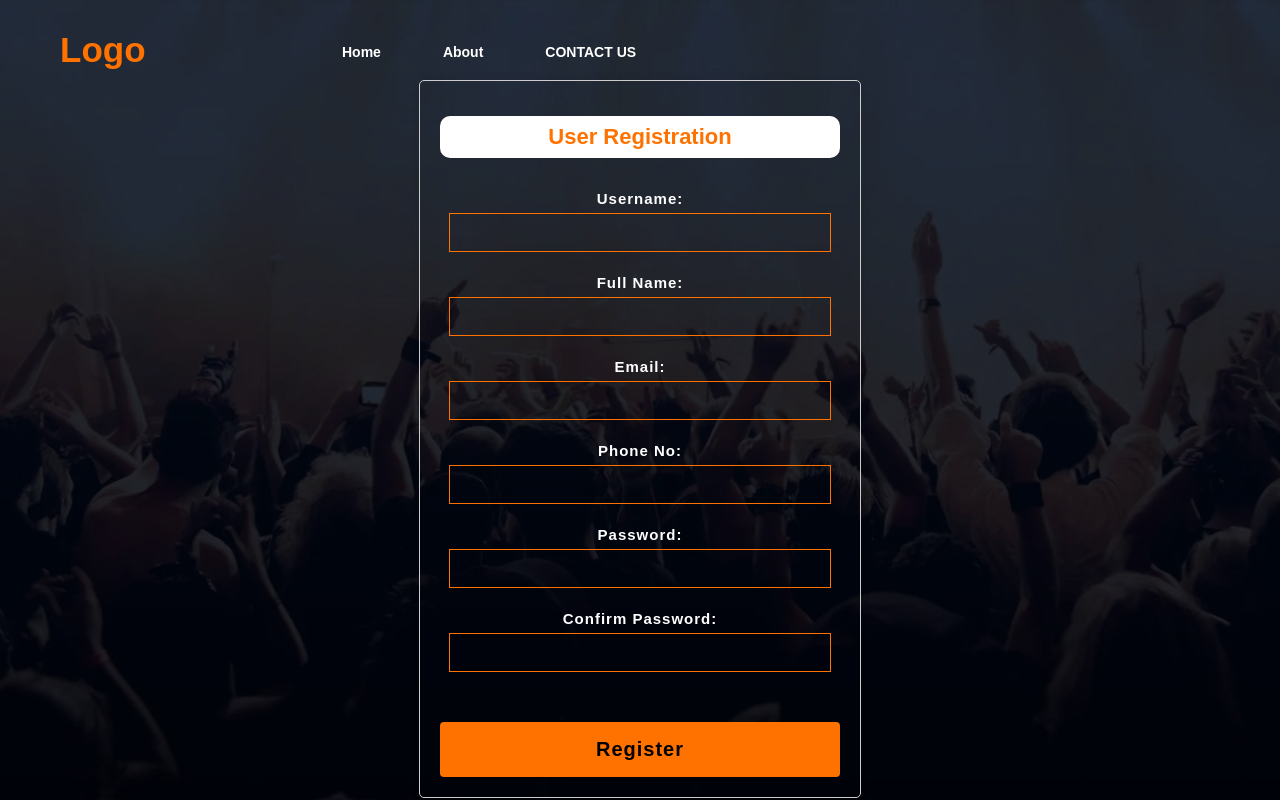
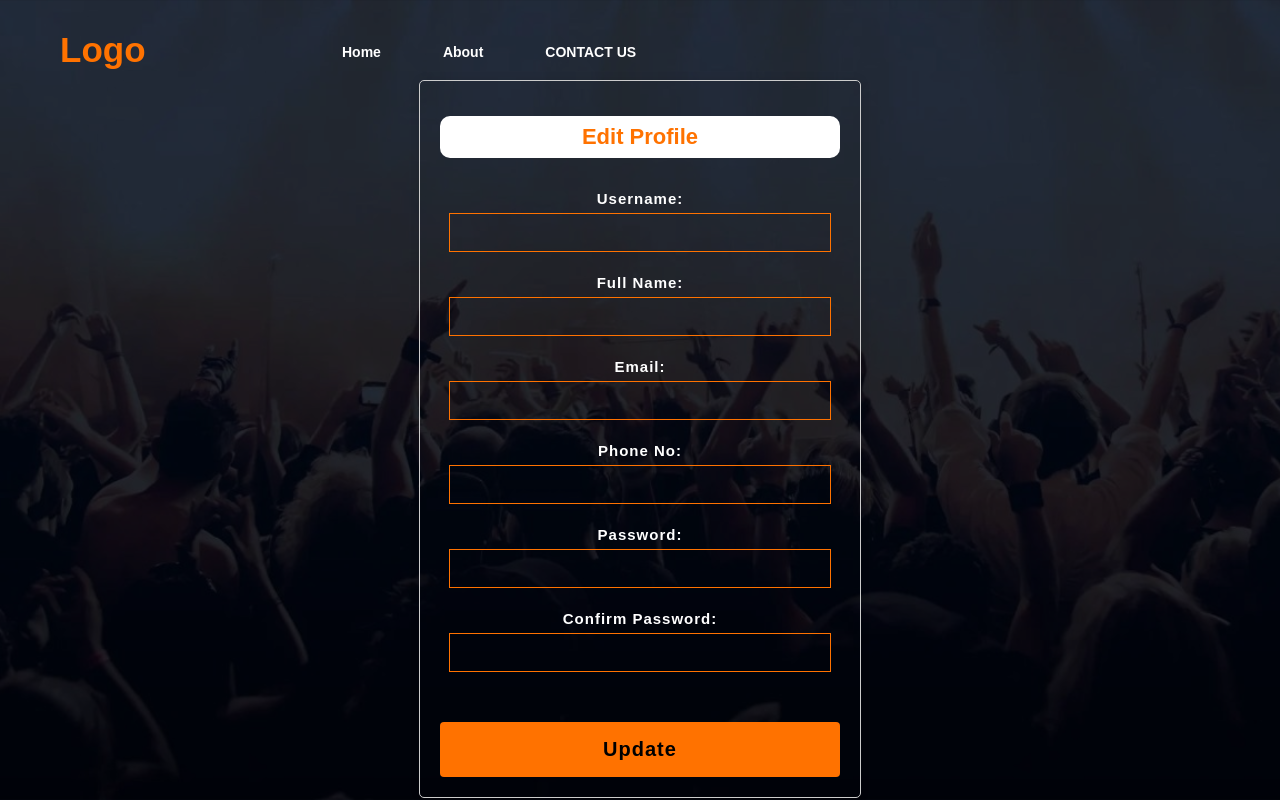
Before and after one commit to SmritiVM/Event-Management-System, a React (Create React App) app in the folder frontend/: page /#/edit-profile in a window 1280 px wide. Shown: the top 800 px of the page. Built offline with nearby package versions, Linux system fonts and the light colour scheme; no server answers.

Commit message:
Disabled change of username & added stateful title

```diff
--- a/frontend/src/components/Login/RegistrationForm.js
+++ b/frontend/src/components/Login/RegistrationForm.js
@@ -12,6 +12,9 @@ const RegistrationForm = (props) => {
     password: `${props.passwordValue}`,
     repassword: '',
   });
+  const [readonly, setReadOnly] = useState(false);
+  const [title, setTitle] = useState("User Registration");
+  const [buttonTitle, setButtonTitle] = useState("Register");
 
   useEffect(() => {
     setFormData(
@@ -24,6 +27,12 @@ const RegistrationForm = (props) => {
         repassword: '',
       }
     )
+    if(props.action === "update")
+    {
+      setReadOnly(true);
+      setTitle("Edit Profile");
+      setButtonTitle("Update");
+    }
   }, [props.usernameValue, props.fullNameValue, props.emailValue, props.phoneValue, props.passwordValue])
   const [errors, setErrors] = useState({});
 
@@ -93,6 +102,8 @@ const RegistrationForm = (props) => {
       }
       userData.bookedEvents = props.bookedEventsValue;
       console.log("From form page:",userData);
+      Axios.all([
+        // Updating user records
         Axios.put("http://localhost:4000/eventRoute/update-user/" + props.id, userData)
         .then(response => {
           alert('User updated successfully');
@@ -100,13 +111,40 @@ const RegistrationForm = (props) => {
         })
         .catch(error => {
           console.error('Error updating user:', error);
-      });
+        }),
+
+        Axios.get("http://localhost:4000/eventRoute/event-list")
+        .then((eventResponse) => {
+            if(eventResponse.status === 200){
+                //Finding events where current user is registered
+                const collectedEvents = eventResponse.data;
+                for(let i = 0; i < collectedEvents.length; i++){
+                    let eventData = collectedEvents[i];
+                    eventData.registeredUsers = eventData.registeredUsers.filter((user) => user.username !== userData.username);
+                    eventData.registeredUsers = [...eventData.registeredUsers,
+                      {username: userData.username, fullName: userData.fullName,
+                        email: userData.email, phone: userData.phone} ]
+                    Axios.put("http://localhost:4000/eventRoute/update-event/" + collectedEvents[i]._id, eventData)
+                    .then((updateResponse) => {
+                        if(updateResponse.status === 200)
+                            console.log("Event details updated")
+
+                        else
+                            Promise.reject();
+                    })
+                    .catch((updateError) => alert(updateError))
+                }
+            }
+        })
+
+      ])
+
     }
   };
 
   return (
     <div className="registration-container">
-      <h1>User Registration</h1>
+      <h1>{title}</h1>
       <form onSubmit={handleSubmit}>
         <div>
           <label htmlFor="username">Username:</label>
@@ -117,6 +155,7 @@ const RegistrationForm = (props) => {
             value={formData.username}
             onChange={handleChange}
             required
+            readOnly = {readonly}
           />
           {errors.userName && <span className="register-error">{errors.username}</span>}
         </div>
@@ -181,7 +220,7 @@ const RegistrationForm = (props) => {
           {errors.repassword && <span className="register-error">{errors.repassword}</span>}
         </div>
 
-        <button type="submit">Register</button>
+        <button type="submit">{buttonTitle}</button>
       </form>
     </div>
   );
```
Lines whose indentation alone changed are shown as unchanged.
